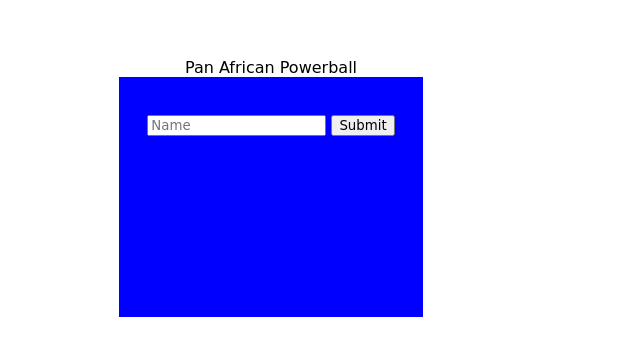
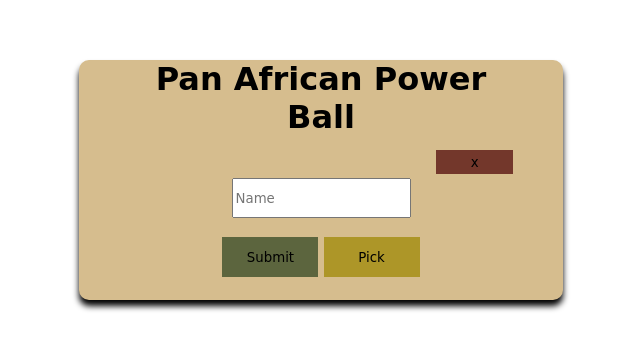
Before and after one commit to Geedo713/Pan-African-Powerball, a plain HTML site: page index.html in a window 1280 px wide. Shown: the part 132-488 px from the top of the page, without its empty margins (369-1009 px from the left). Drawn offline with Linux system fonts and the light colour scheme; a web font is replaced by a local one.

Commit message:
These should be good updates for an optimized pan african powerball application. -Geedo Boubacar Ibn Jalloh

```diff
--- a/index.html
+++ b/index.html
@@ -12,13 +12,32 @@
         <div class="outer-flex">
             <div class="inner-flex">
                 <body>
-                    <header>Pan African Powerball</header>
                     <main>
+                        <h1></h1>
+                        <div class="instruction-div">
+                        <p id="instructions"></p>
+                        </div>
                         <form action="#" id="form">
+                            <header>
+                            <h1>Pan African Power Ball</h1>
+                        </header>
+                            <div class="exit-div">
+                            <button id="refresh">x</button>
+                            </div>
                             <span id="output"></span>
                                 <br><br>
-                        <input id="name-block" type="text" placeholder="Name">
-                        <button type="submit" id="btn">Submit</button>                        </form>
+                                <div class="input-div">
+                        <input onsubmit="reset()" id="name-block" type="text" placeholder="Name">
+                        <br><br>
+                        <div class="btn-div">
+                        <button type="submit" id="btn">Submit</button>
+                    <button type="submit" id="nameBtn">Pick</button>
+                    </div>
+                    </div>
+                 </form>
+                 <div class="paragraph-div">
+                    <p id="paragraph"></p>
+                    </div>
                     </main>
                     <footer></footer>
                 </body>
--- a/script.js
+++ b/script.js
@@ -1,13 +1,38 @@
 const namesBlock = document.getElementById("name-block");
+const form = document.querySelector('form');
+const nameBtn = document.getElementById("nameBtn");
 const output = document.getElementById("output");
+const paragraph = document.getElementById("paragraph");
+const refresh = document.getElementById("refresh");
+const instructions = document.getElementById("instructions");
+const instructDiv = document.getElementsByClassName('instruction-div');
+const winner = document.querySelector('h1');
 const btn = document.getElementById("btn");
-var nameArray = [];
+const nameArray = [];
+
+function instruct() {
+    instructions.innerHTML = "To get started, you must enter each name into the text field, and click submit after each name. When you are done entering all names, hit the Powerball button."
+};
+form.addEventListener('mouseover', instruct);
 
 function panAfricanPowerBall(names) {
-let names1 = namesBlock.value;
-nameArray.push(names1);
-let nameEnt =  Math.floor(Math.random() * nameArray.length);
-output.innerHTML ="Congratulations " + nameEnt.value + " you win the Pan African Power Ball!";
+let names1 = nameArray.push(namesBlock.value);
+paragraph.innerHTML = "  " + nameArray.join(' ') + "  ";
+form.reset();
 }
 btn.addEventListener('click', panAfricanPowerBall);
 console.log(nameArray);
+function pickAPlayer() {
+    for (let i = 0; i < nameArray.length; i ++) {
+        let pick = Math.floor(Math.random() * nameArray.length);
+        winner.innerHTML = "Congratulations, " + nameArray[pick] + " you were selected to win Pan African Powerball!";
+    }
+}
+nameBtn.addEventListener('click', pickAPlayer);
+
+function exit() {
+    paragraph.innerHTML = "";
+    output.innerHTML = "";
+    instructions.innerHTML = "";
+}
+refresh.addEventListener('click', exit);
--- a/style.css
+++ b/style.css
@@ -18,13 +18,92 @@
 }
 
 .inner-flex {
-    margin-left: 30%;
-    margin-right: 30%;
+    margin-left: 25%;
+    margin-right: 25%;
     display: flexbox;
+}
+
+main {
+    width: inherit;
+}
+
+body {
+    width: inherit;
+    margin-left: auto;
+    margin-right: auto;
+}
+
+header {
+    text-align: center;
+    width: 100%;
+    height: 10vh;
+    margin-left: auto;
+    margin-right: auto;
 }
 
 form {
     width: 100%;
     height: 30vh;
-    background: blue;
+    background: rgb(214, 189, 142);
+    justify-content: center;
+    padding-left: 50px;
+    padding-right: 50px;
+    border-radius: 10px 10px 10px 10px;
+    box-shadow: 0px 6px 6px 0px;
 }
+
+.input-div {
+    width: 100%;
+    display: flexbox;
+    justify-items: center;
+    justify-content: center;
+}
+
+input {
+    width: inherit;
+    height: 40px;
+}
+
+.paragraph-div {
+    margin-left: auto;
+    margin-right: auto;
+    padding-left: 50px;
+    padding-right: 50px;
+}
+
+.exit-div {
+    float: right;
+    width: 20%;
+}
+
+#refresh {
+    margin-top: 10px;
+    width: 100%;
+    height: 3vh;
+    border: none;
+    background: rgba(83, 11, 11, 0.753)
+}
+
+.btn-div {
+    width: inherit;
+}
+
+#btn,
+#nameBtn {
+    width: 25%;
+    height: 5vh;
+    border: none;
+}
+
+#btn {
+    background: rgba(6, 39, 6, 0.582);
+}
+
+#nameBtn {
+    background: rgba(160, 137, 7, 0.753);
+}
+
+.instruction-div {
+ margin-right: auto;
+ margin-left: auto;
+}
```
